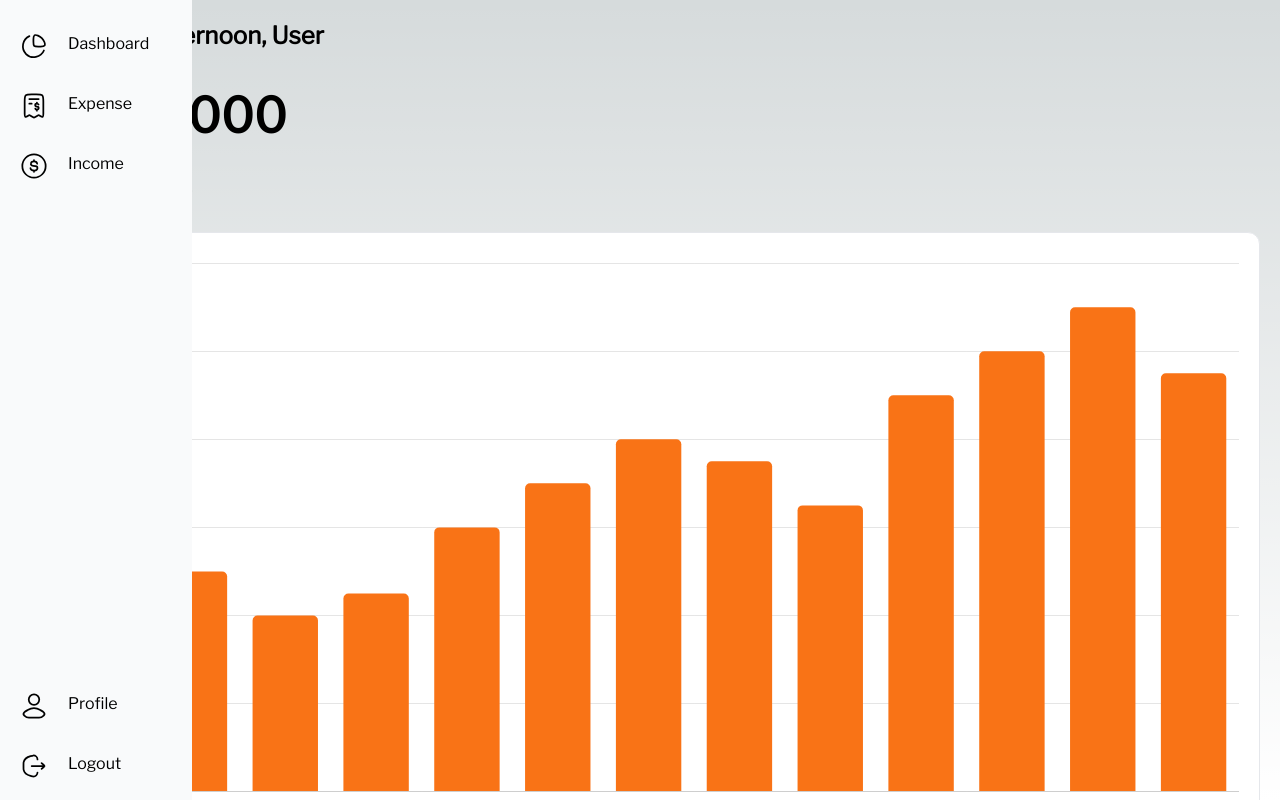
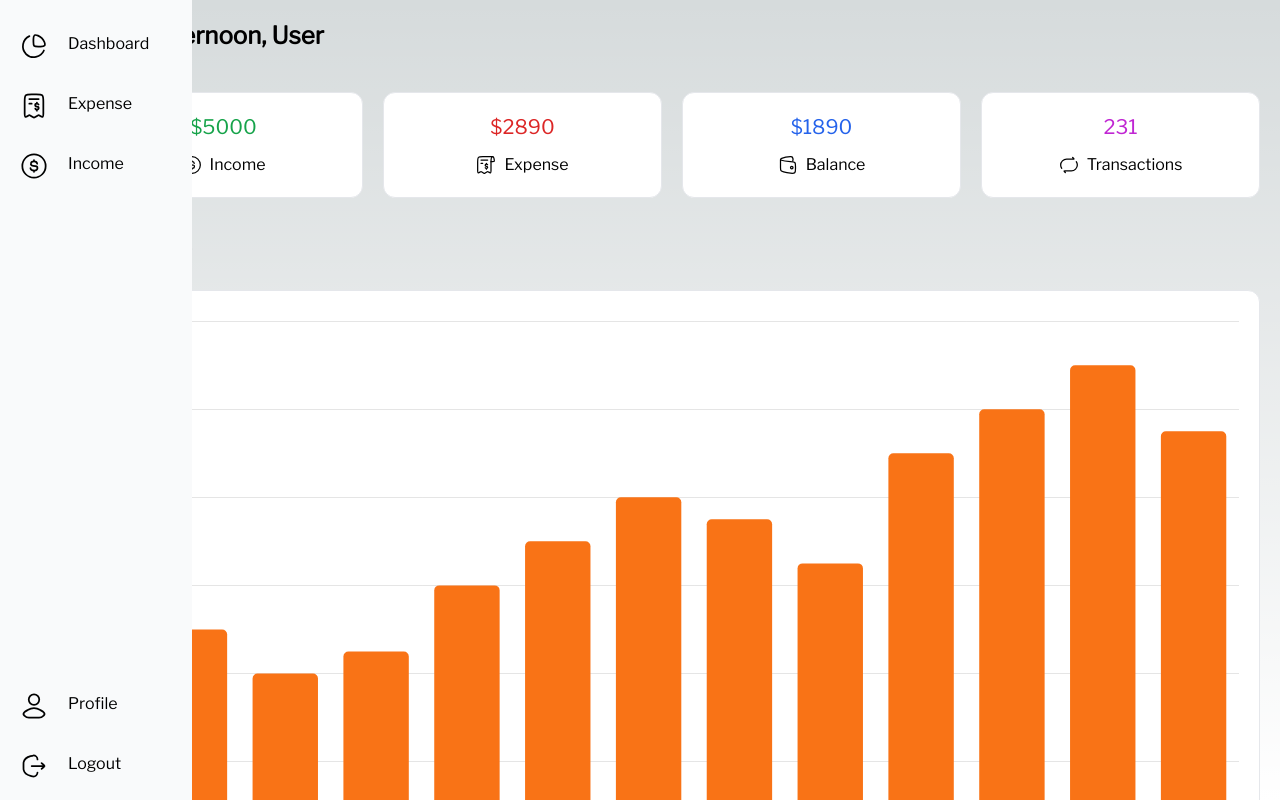
Before and after one commit to rizxn00/Cents, a Next.js app in the folder frontend/: page /dashboard in a window 1280 px wide. Built offline with nearby package versions, Linux system fonts and the light colour scheme.

Commit message:
click outside added for modal dashboard summary cards added

```diff
--- a/frontend/app/dashboard/page.tsx
+++ b/frontend/app/dashboard/page.tsx
@@ -63,7 +63,63 @@ export default function Dashboard() {
                     <Label className='text-2xl font-bold'><span id='greeting'></span>, User</Label>
                 </div>
 
-                <Label className='text-5xl font-semibold'>$ 50000</Label>
+                <div className='grid grid-cols-1 md:grid-cols-2 lg:grid-cols-4 gap-5'>
+                    <Card className='flex flex-col items-center gap-3'>
+                        <p className='font-medium text-xl text-green-600'>$5000</p>
+                        <div className='flex gap-2'>
+                            <div className='flex items-center '>
+                                <svg xmlns="http://www.w3.org/2000/svg" viewBox="0 0 24 24" width="20" height="20" color="#000000" fill="none">
+                                    <path d="M22 12C22 17.5228 17.5228 22 12 22C6.47715 22 2 17.5228 2 12C2 6.47715 6.47715 2 12 2C17.5228 2 22 6.47715 22 12Z" stroke="currentColor" strokeWidth="1.5" />
+                                    <path d="M14.7102 10.0611C14.6111 9.29844 13.7354 8.06622 12.1608 8.06619C10.3312 8.06616 9.56136 9.07946 9.40515 9.58611C9.16145 10.2638 9.21019 11.6571 11.3547 11.809C14.0354 11.999 15.1093 12.3154 14.9727 13.956C14.836 15.5965 13.3417 15.951 12.1608 15.9129C10.9798 15.875 9.04764 15.3325 8.97266 13.8733M11.9734 6.99805V8.06982M11.9734 15.9031V16.998" stroke="currentColor" strokeWidth="1.5" strokeLinecap="round" />
+                                </svg>
+                            </div>
+                            <Label>Income</Label>
+                        </div>
+                    </Card>
+
+                    <Card className='flex flex-col items-center gap-3'>
+                        <p className='font-medium text-xl text-red-600'>$2890</p>
+                        <div className='flex gap-2'>
+                            <div className='flex items-center '>
+                                <svg xmlns="http://www.w3.org/2000/svg" viewBox="0 0 24 24" width="20" height="20" color="#000000" fill="none">
+                                    <path d="M20.016 2C18.9026 2 18 4.68629 18 8H20.016C20.9876 8 21.4734 8 21.7741 7.66455C22.0749 7.32909 22.0225 6.88733 21.9178 6.00381C21.6414 3.67143 20.8943 2 20.016 2Z" stroke="currentColor" strokeWidth="1.5" />
+                                    <path d="M18 8.05426V18.6458C18 20.1575 18 20.9133 17.538 21.2108C16.7831 21.6971 15.6161 20.6774 15.0291 20.3073C14.5441 20.0014 14.3017 19.8485 14.0325 19.8397C13.7417 19.8301 13.4949 19.9768 12.9709 20.3073L11.06 21.5124C10.5445 21.8374 10.2868 22 10 22C9.71321 22 9.45546 21.8374 8.94 21.5124L7.02913 20.3073C6.54415 20.0014 6.30166 19.8485 6.03253 19.8397C5.74172 19.8301 5.49493 19.9768 4.97087 20.3073C4.38395 20.6774 3.21687 21.6971 2.46195 21.2108C2 20.9133 2 20.1575 2 18.6458V8.05426C2 5.20025 2 3.77325 2.87868 2.88663C3.75736 2 5.17157 2 8 2H20" stroke="currentColor" strokeWidth="1.5" strokeLinecap="round" strokeLinejoin="round" />
+                                    <path d="M6 6H14" stroke="currentColor" strokeWidth="1.5" strokeLinecap="round" strokeLinejoin="round" />
+                                    <path d="M8 10H6" stroke="currentColor" strokeWidth="1.5" strokeLinecap="round" strokeLinejoin="round" />
+                                    <path d="M12.5 10.875C11.6716 10.875 11 11.4626 11 12.1875C11 12.9124 11.6716 13.5 12.5 13.5C13.3284 13.5 14 14.0876 14 14.8125C14 15.5374 13.3284 16.125 12.5 16.125M12.5 10.875C13.1531 10.875 13.7087 11.2402 13.9146 11.75M12.5 10.875V10M12.5 16.125C11.8469 16.125 11.2913 15.7598 11.0854 15.25M12.5 16.125V17" stroke="currentColor" strokeWidth="1.5" strokeLinecap="round" />
+                                </svg>
+                            </div>
+                            <Label>Expense</Label>
+                        </div>
+                    </Card>
+
+                    <Card className='flex flex-col items-center gap-3'>
+                        <p className='font-medium text-xl text-blue-600'>$1890</p>
+                        <div className='flex gap-2'>
+                            <Label className='flex items-center'>
+                                <svg xmlns="http://www.w3.org/2000/svg" viewBox="0 0 24 24" width="20" height="20" color="#000000" fill="none">
+                                    <path d="M15 15C15 15.8284 15.6716 16.5 16.5 16.5C17.3284 16.5 18 15.8284 18 15C18 14.1716 17.3284 13.5 16.5 13.5C15.6716 13.5 15 14.1716 15 15Z" stroke="currentColor" strokeWidth="1.5" />
+                                    <path d="M15.0038 7.80257C9.57619 7.42647 5.1047 6.62109 3 5.99976V15.0612C3 17.0556 3 18.0528 3.61958 18.8661C4.23916 19.6794 5.08923 19.9091 6.78937 20.3685C9.53623 21.1107 12.4235 21.5527 15.0106 21.8055C17.6919 22.0675 19.0325 22.1985 20.0163 21.2995C21 20.4005 21 18.9564 21 16.068V14.0544C21 11.2495 21 9.84706 20.1929 8.97664C19.3859 8.10622 17.9252 8.005 15.0038 7.80257Z" stroke="currentColor" strokeWidth="1.5" strokeLinecap="round" strokeLinejoin="round" />
+                                    <path d="M17.6258 8C18.0035 6.57673 18.3453 3.98822 17.327 2.70292C16.6816 1.88827 15.7223 1.96654 14.7818 2.04926C9.83791 2.48406 6.34544 3.36731 4.39301 3.96737C3.55348 4.2254 3 5.04522 3 5.96044" stroke="currentColor" strokeWidth="1.5" strokeLinejoin="round" />
+                                </svg>
+                            </Label>
+                            <Label>Balance</Label>
+                        </div>
+                    </Card>
+
+                    <Card className='flex flex-col items-center gap-3'>
+                        <p className='font-medium text-xl text-fuchsia-600'>231</p>
+                        <div className='flex gap-2'>
+                            <div className='flex items-center '>
+                                <svg xmlns="http://www.w3.org/2000/svg" viewBox="0 0 24 24" width="20" height="20" color="#000000" fill="none">
+                                    <path d="M16.3884 3L17.3913 3.97574C17.8393 4.41165 18.0633 4.62961 17.9844 4.81481C17.9056 5 17.5888 5 16.9552 5H9.19422C5.22096 5 2 8.13401 2 12C2 13.4872 2.47668 14.8662 3.2895 16" stroke="currentColor" strokeWidth="1.5" strokeLinecap="round" strokeLinejoin="round" />
+                                    <path d="M7.61156 21L6.60875 20.0243C6.16074 19.5883 5.93673 19.3704 6.01557 19.1852C6.09441 19 6.4112 19 7.04478 19H14.8058C18.779 19 22 15.866 22 12C22 10.5128 21.5233 9.13383 20.7105 8" stroke="currentColor" strokeWidth="1.5" strokeLinecap="round" strokeLinejoin="round" />
+                                </svg>
+                            </div>
+                            <Label>Transactions</Label>
+                        </div>
+                    </Card>
+                </div>
                 <div className='flex flex-col gap-5'>
                     <Label className='text-2xl font-semibold'>Summary</Label>
                     <Card>
--- a/frontend/components/ui/Card.tsx
+++ b/frontend/components/ui/Card.tsx
@@ -22,7 +22,7 @@ type cardPropType = {
 
 export default function Card({ children, className }: cardPropType) {
     return (
-        <div className={` ${className} rounded-xl border border-stroke bg-white px-5 py-5 hover:shadow-md transition-all dark:border-strokedark dark:bg-boxdark`}>
+        <div className={` ${className} rounded-xl border border-stroke bg-white px-5 py-5 hover:shadow-sm transition-all dark:border-strokedark dark:bg-boxdark`}>
             {children}
         </div>
     )
--- a/frontend/components/ui/Modal.tsx
+++ b/frontend/components/ui/Modal.tsx
@@ -1,6 +1,7 @@
-import React, { ReactNode, useEffect, useRef } from 'react'
+import React, { ReactNode } from 'react'
 import Label from './Label'
 import Button from './Button'
+import ClickOutside from '../ClickOutside'
 
 type modalPropType = {
     Title: string
@@ -12,31 +13,14 @@ type modalPropType = {
 
 export default function Modal({ children, Title, onClose, isOpen, buttonText }: modalPropType) {
 
-    const modalRef = useRef<HTMLDivElement>(null);
-
-    useEffect(() => {
-        // Function to check if the clicked target is inside the modal
-        const handleClickOutside = (event: MouseEvent) => {
-            if (modalRef.current && !modalRef.current.contains(event.target as Node)) {
-                onClose();
-            }
-        };
-        document.addEventListener('mousedown', handleClickOutside);
-        document.addEventListener('touchstart', () => handleClickOutside);
-
-        return () => {
-            document.removeEventListener('mousedown', handleClickOutside);
-            document.removeEventListener('touchstart', () => handleClickOutside);
-        };
-    }, [onClose]);
-
     if (!isOpen) return null;
     return (
         <div className="fixed inset-0 bg-gray-400 bg-opacity-75 transition-opacity z-10" aria-hidden="true">
             <div className="fixed inset-0 z-10 w-screen overflow-y-auto">
                 <div className="flex min-h-full items-end justify-center p-4 text-center sm:items-center sm:p-0"></div>
                 <div className="flex overflow-y-auto overflow-x-hidden fixed top-0 right-0 left-0 z-50 justify-center items-center w-full md:inset-0 h-[calc(100%-1rem)] max-h-full">
-                    <div ref={modalRef} className={`relative p-4 w-full max-w-2xl max-h-full`}>
+                    <div className={`relative p-4 w-full max-w-2xl max-h-full`}>
+                        <ClickOutside onClick={onClose}>
                             <div className="relative bg-white rounded-lg shadow dark:bg-gray-700">
                                 <div className="flex items-center justify-between p-4 md:p-5 border-b rounded-t dark:border-gray-600">
                                     <Label className="text-xl font-semibold text-gray-900 dark:text-white">
@@ -56,6 +40,7 @@ export default function Modal({ children, Title, onClose, isOpen, buttonText }:
                                     <button type="button" className='px-4 bg-gray-300 p-2 rounded-lg text-black' onClick={onClose}>Cancel</button>
                                 </div>
                             </div>
+                        </ClickOutside>
                     </div>
                 </div>
             </div>
```
Lines whose indentation alone changed are shown as unchanged.
